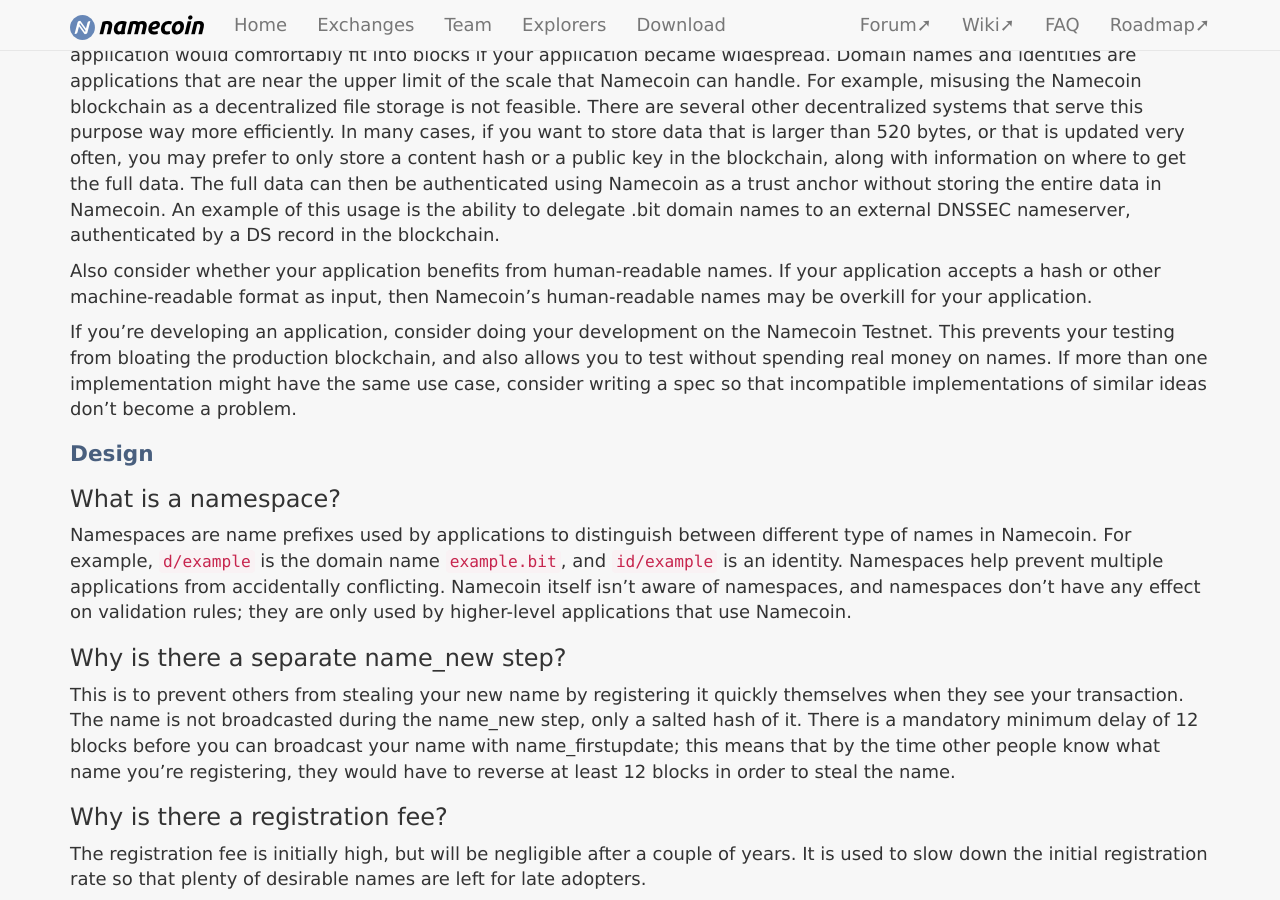
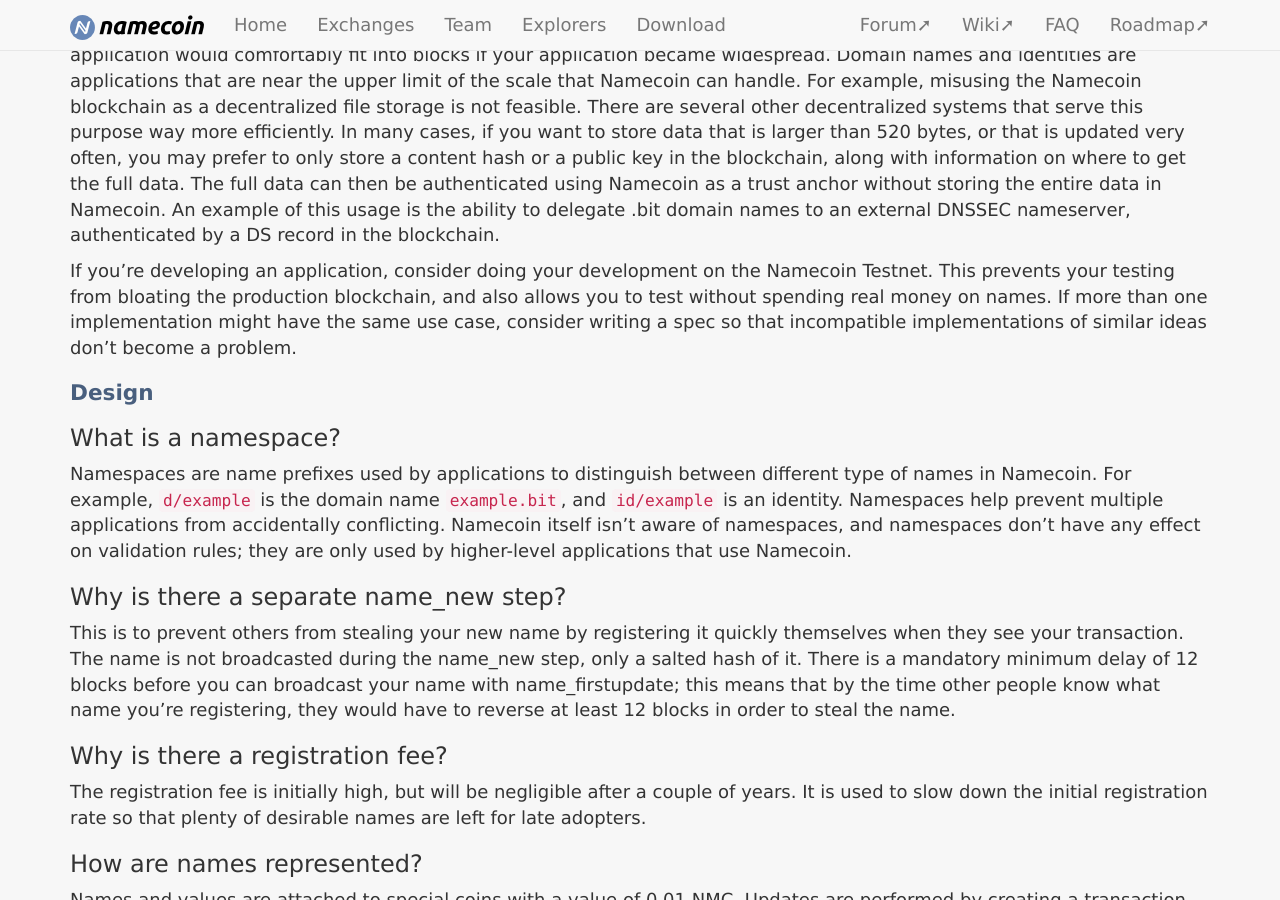
Before and after one commit to JeremyRand/namecoin.org, a Jekyll site: the page built from docs/faq/index.md, in a window 1280 px wide and 900 px high, scrolled down 1811 px. Built offline with Jekyll 4.4.1, drawn with Linux system fonts in a browser that asks for light colours.

Commit message:
FAQ: "well suited apps" removed "human-readable names" comment
Temporarily removed the comment about human-readable names being a requirement for Namecoin use cases as per Cassini's suggestion, since it seems that it's sufficiently controversial that it needs further review which can happen later.

```diff
--- a/docs/faq/index.md
+++ b/docs/faq/index.md
@@ -54,8 +54,6 @@ Other than the standard transaction fee, not at the moment.  This might change i
 ### What applications is Namecoin well-suited to?
 
 Consider that Namecoin values are limited to 520 bytes, and that the block size limit is somewhere between 500 kB and 1 MB.  (It's lower than Bitcoin's.)  Given that blocks occur every 10 minutes on average (usually fluctuating between 1 and 60 minutes), and that names have to be updated or renewed at least every 35,999 blocks, try to figure out whether your application would comfortably fit into blocks if your application became widespread.  Domain names and identities are applications that are near the upper limit of the scale that Namecoin can handle.  For example, misusing the Namecoin blockchain as a decentralized file storage is not feasible.  There are several other decentralized systems that serve this purpose way more efficiently.  In many cases, if you want to store data that is larger than 520 bytes, or that is updated very often, you may prefer to only store a content hash or a public key in the blockchain, along with information on where to get the full data.  The full data can then be authenticated using Namecoin as a trust anchor without storing the entire data in Namecoin.  An example of this usage is the ability to delegate .bit domain names to an external DNSSEC nameserver, authenticated by a DS record in the blockchain.
-
-Also consider whether your application benefits from human-readable names.  If your application accepts a hash or other machine-readable format as input, then Namecoin's human-readable names may be overkill for your application.
 
 If you're developing an application, consider doing your development on the Namecoin Testnet.  This prevents your testing from bloating the production blockchain, and also allows you to test without spending real money on names.  If more than one implementation might have the same use case, consider writing a spec so that incompatible implementations of similar ideas don't become a problem.
 
```
